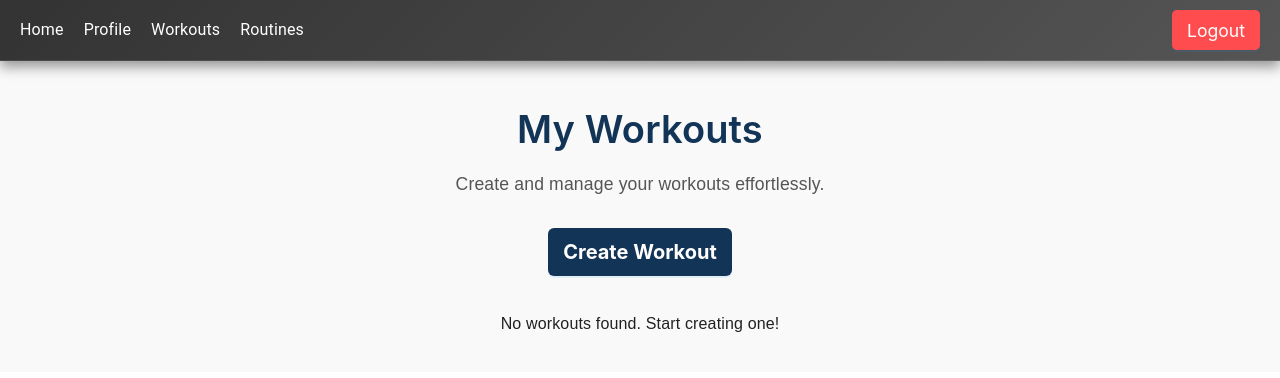
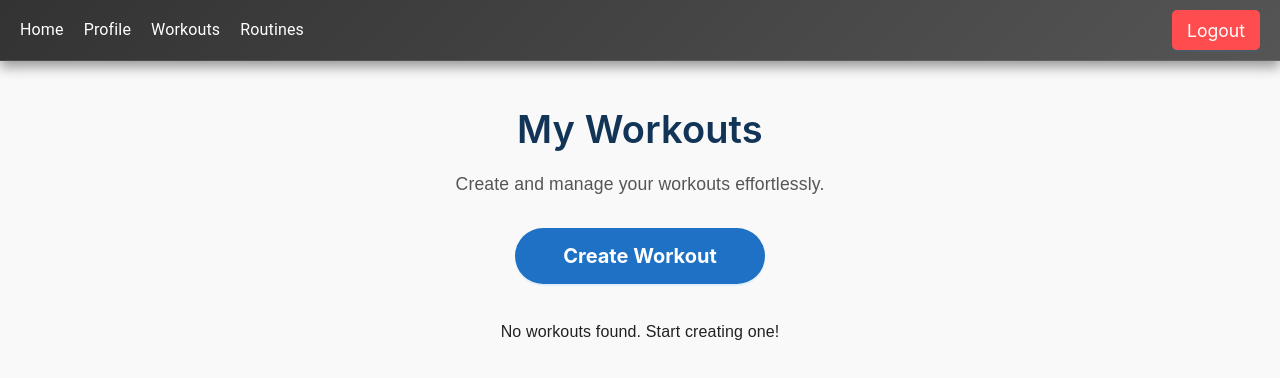
Before and after one commit to aaron3993/gym-guru, a React (Create React App) app: page /workouts in a window 1280 px wide. Shown: the top 378 px of the page. Built offline with nearby package versions, Linux system fonts and the light colour scheme; no server answers; the database is empty; sample sign-in values are in the browser's storage.

Commit message:
improved button styling of create workout button

```diff
--- a/src/pages/WorkoutsPage/WorkoutsPage.css
+++ b/src/pages/WorkoutsPage/WorkoutsPage.css
@@ -26,16 +26,19 @@
 }
 
 .create-workout-button {
-  background-color: #123456;
+  background-color: #1e71c4;
+  color: white;
+  width: 250px;
+  height: 56px;
   font-size: 20px;
-  height: 48px;
-  color: white;
+  border: none;
+  border-radius: 28px;
   font-weight: bold;
-  border: none;
+  transition: all 0.3s ease;
 }
 
 .create-workout-button:hover {
-  background-color: #1e7d34;
+  background-color: #1c72d4;
 }
 
 .workout-list {
```
